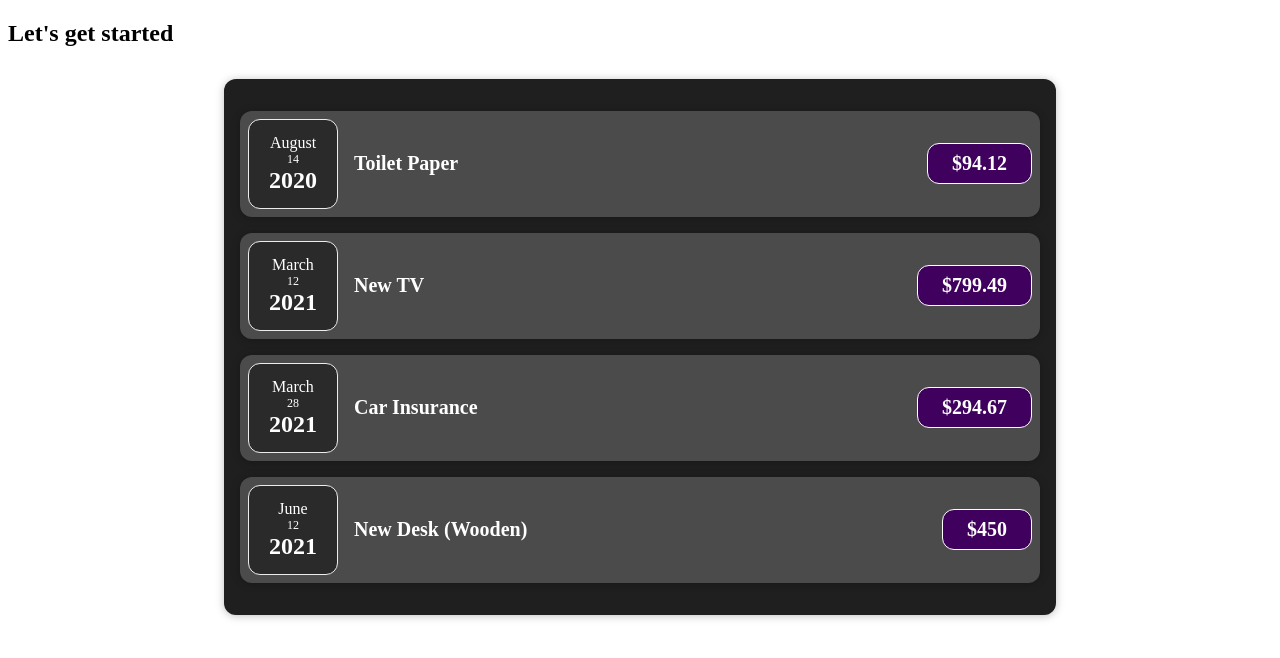
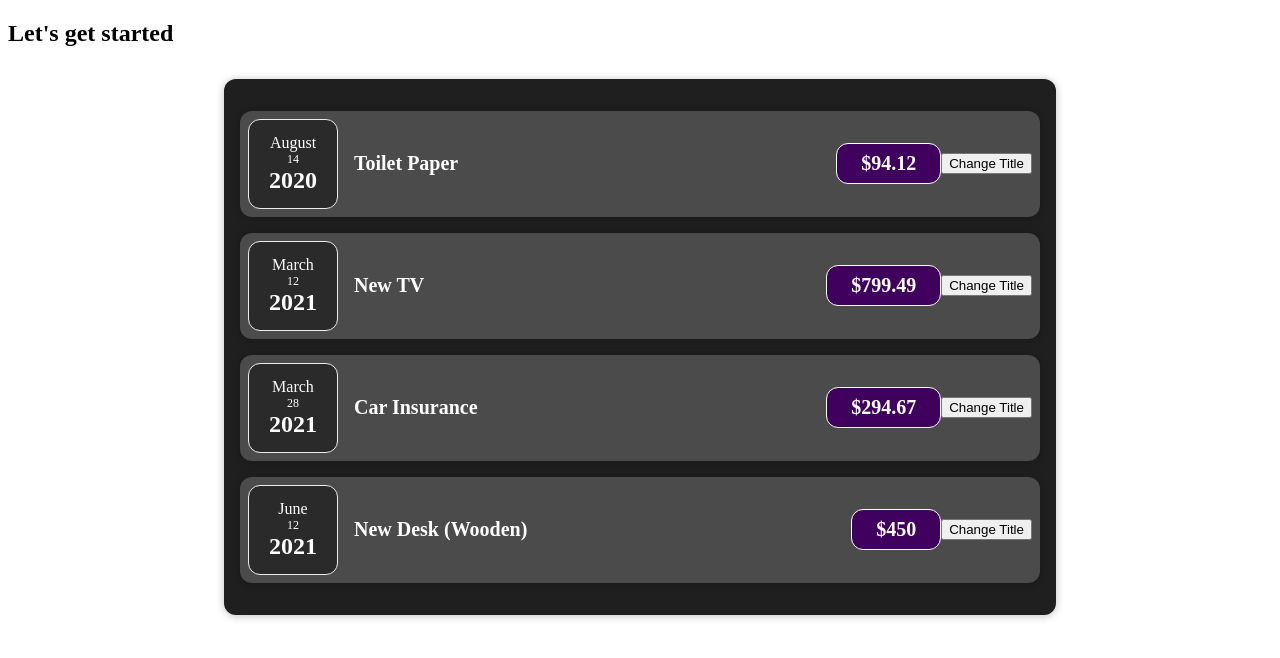
Before and after one commit to ekfaktldk11/React_course, a React (Create React App) app in the folder ReactCourseApp/project1/: page / in a window 1280 px wide. Shown: the top 658 px of the page. Built offline with nearby package versions, Linux system fonts and the light colour scheme.

Commit message:
section4 ~

```diff
--- a/ReactCourseApp/project1/src/components/Expenses/ExpenseItem.js
+++ b/ReactCourseApp/project1/src/components/Expenses/ExpenseItem.js
@@ -1,16 +1,24 @@
+import {useState} from 'react';
 import ExpenseDate from './ExpenseDate';
 import Card from '../UI/Card';
 import './ExpenseItem.css';
 
 //expense : 비용
 const ExpenseItem = (props) => {
+  const [title, setTitle] = useState(props.title);
+
+  const clickHandler = () => {
+    setTitle("Updated!");
+  };
+
   return (
     <Card className="expense-item">
       <ExpenseDate date={props.date}/>
       <div className="expense-item__description">
-        <h2>{props.title}</h2>
+        <h2>{title}</h2>
         <div className="expense-item__price">${props.amount}</div>
       </div>
+      <button onClick={clickHandler}>Change Title</button>
     </Card>
   );
 };
```
Also changed, not shown: 1 other file (tests, documents, lock files or other folders).
